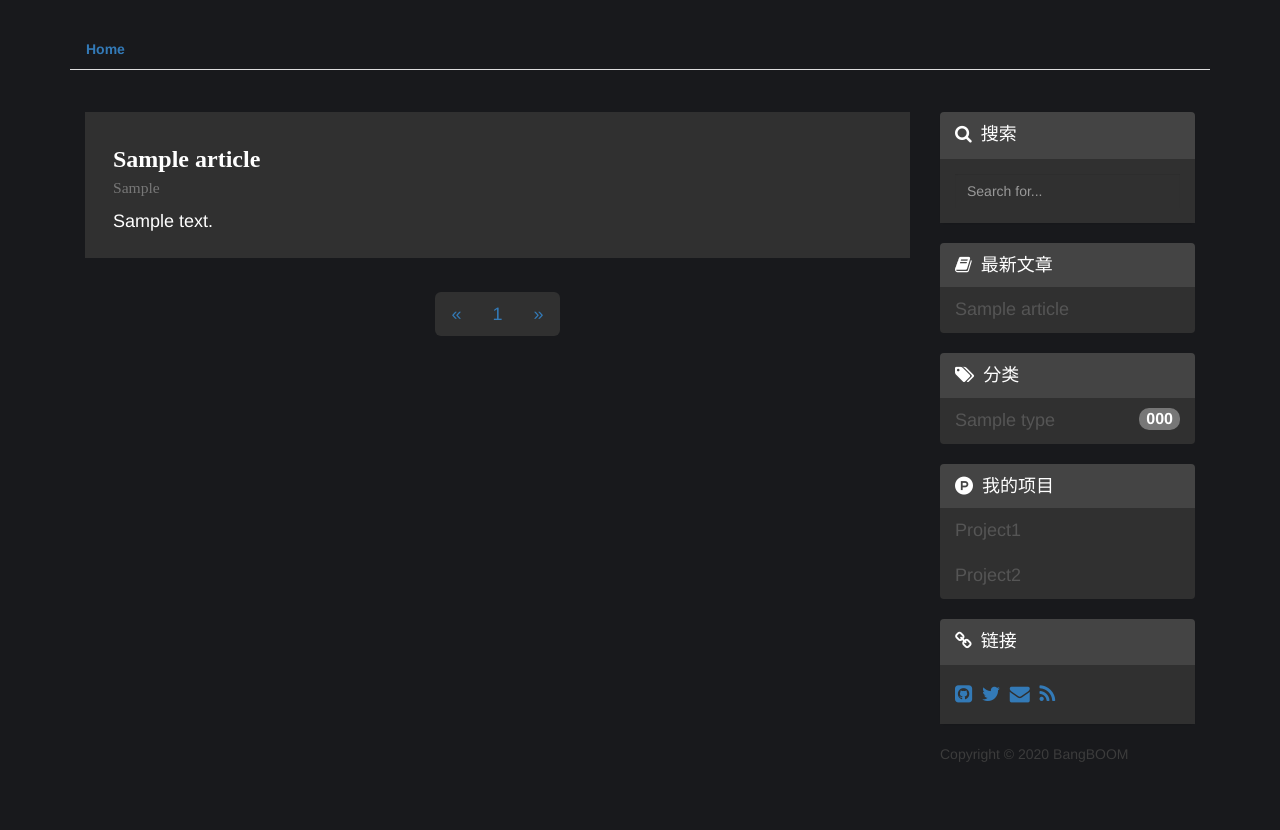
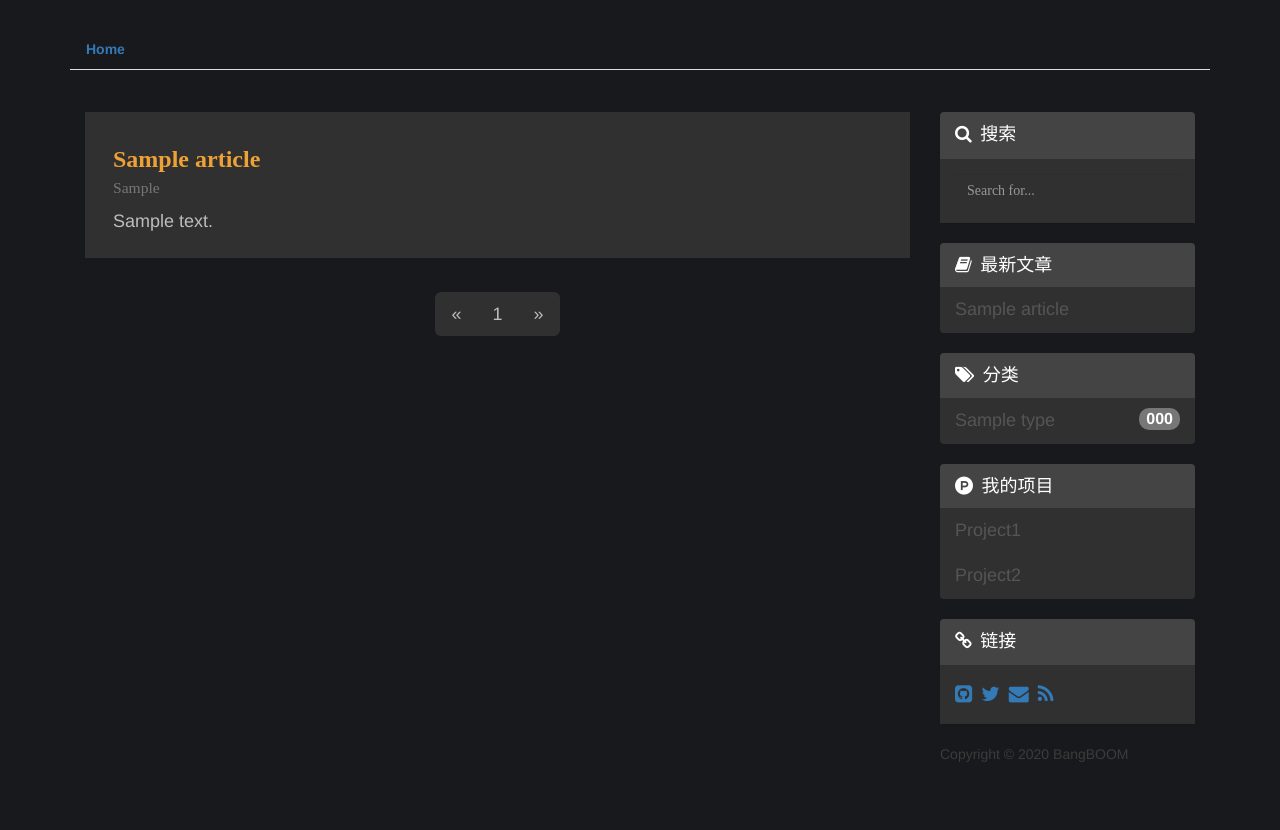
Before and after one commit to BangBOOM/Django-Blog-App, a Django app: template templates/tags.html in a window 1280 px wide. Run offline with Django 3.2, Linux system fonts and the light colour scheme; the template is opened without the code that fills it: most values are stand-ins (such as "Sample title", 1, 10 or a date in 2020); some libraries are stand-ins or nearby versions.

Commit message:
改善颜色配置 目录位置修改

```diff
--- a/static/css/layout.css
+++ b/static/css/layout.css
@@ -21,22 +21,23 @@
 
 .margin-top-bottom {
     margin-top: 2em;
-    margin-bottom: 2em
+    margin-bottom: 2em;
 }
 
 .article-margin-padding {
     margin: 1em;
-    padding: 1em
+    padding: 1em;
 }
 
 .article-title {
-    font-family: 'Adobe 黑体 Std R', serif
+    font-family: 'Adobe 黑体 Std R', serif;
 }
 
 
 .right-title {
     background-color: rgb(68, 68, 68);
     border: transparent;
+    font-family: 'Adobe 黑体 Std R', serif;
 }
 
 .right-list {
@@ -62,10 +63,6 @@
     box-shadow: black 0 0 10px !important;
 }
 
-ul li {
-    list-style-type: none !important;
-}
-
 a {
     text-decoration: none;
 }
@@ -81,3 +78,9 @@
 a:active {
     text-decoration: none;
 }
+
+.line-limit-length{
+    overflow: hidden;
+    text-overflow: ellipsis;
+    white-space: nowrap;
+}
--- a/templates/_partial/article_list.html
+++ b/templates/_partial/article_list.html
@@ -8,7 +8,7 @@
                     </a></b><br>
                     <small>{{ article.article_type }}</small>
                 </h3>
-                <p>{{ article.brief_content }}</p>
+                <p class="line-limit-length">{{ article.brief_content }}</p>
             </div>
         </div>
     {% endfor %}
@@ -21,10 +21,11 @@
 
         .article-brief p {
             font-size: 18px !important;
+            color: #bdbdbd;
         }
 
         .article-brief a {
-            color: white !important;
+            color: #eea236 !important;
         }
 
     </style>
--- a/templates/_partial/footer.html
+++ b/templates/_partial/footer.html
@@ -26,6 +26,7 @@
             .color-a {
                 background-color: rgb(48, 48, 48) !important;
                 border: transparent !important;
+                color: #bdbdbd !important;
             }
         </style>
 
--- a/templates/_partial/latest_article.html
+++ b/templates/_partial/latest_article.html
@@ -4,6 +4,6 @@
         最新文章
     </div>
     {% for article in top5 %}
-        <a href="detail/{{ article.article_id }}" class="list-group-item right-list">{{ article.title }}</a>
+        <a href="{% url 'myblog:get_detail' article_id=article.article_id %}" class="list-group-item right-list line-limit-length">{{ article.title }}</a>
     {% endfor %}
 </div>
--- a/views.py
+++ b/views.py
@@ -6,7 +6,7 @@
 
 
 # Create your views here.
-
+POSTS_ONE_PAGE = 8
 
 def index(request):
     page = request.GET.get('page')
@@ -17,7 +17,7 @@
     all_article = Post.objects.all().order_by('-views')
     all_types = Category.objects.all().annotate(numbers=Count('post')).order_by('-numbers')
 
-    paginator = Paginator(all_article, 10)  # 每一页10篇
+    paginator = Paginator(all_article, POSTS_ONE_PAGE)  # 每一页10篇
     page_num = paginator.num_pages
     page_articles_list = paginator.page(page)
     if page_articles_list.has_next():
```
Also changed, not shown: templates/detail.html (+38 -16 lines).
